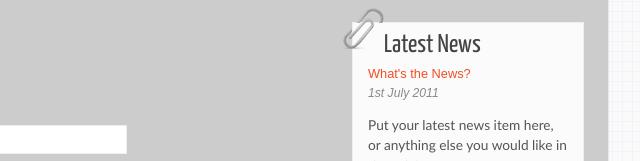
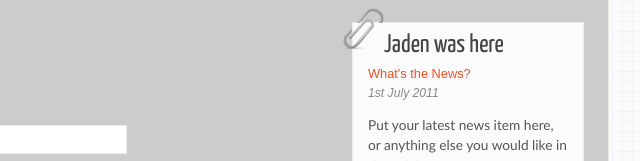
Before and after one commit to ibrahimbada/p_jaden, a plain HTML site: page contact.html in a window 1280 px wide. Shown: the part 169-330 px from the top of the page, 508-1148 px from the left. Drawn offline with Linux system fonts and the light colour scheme.

Commit message:
modifier contact.tml

```diff
--- a/contact.html
+++ b/contact.html
@@ -32,7 +32,7 @@
         <img class="paperclip" src="style/paperclip.png" alt="paperclip" />
         <div class="sidebar">
         <!-- insert your sidebar items here -->
-        <h3>Latest News</h3>
+        <h3>Jaden was here</h3>
         <h4>What's the News?</h4>
         <h5>1st July 2011</h5>
         <p>Put your latest news item here, or anything else you would like in the sidebar!<br /><a href="#">Read more</a></p>
```
